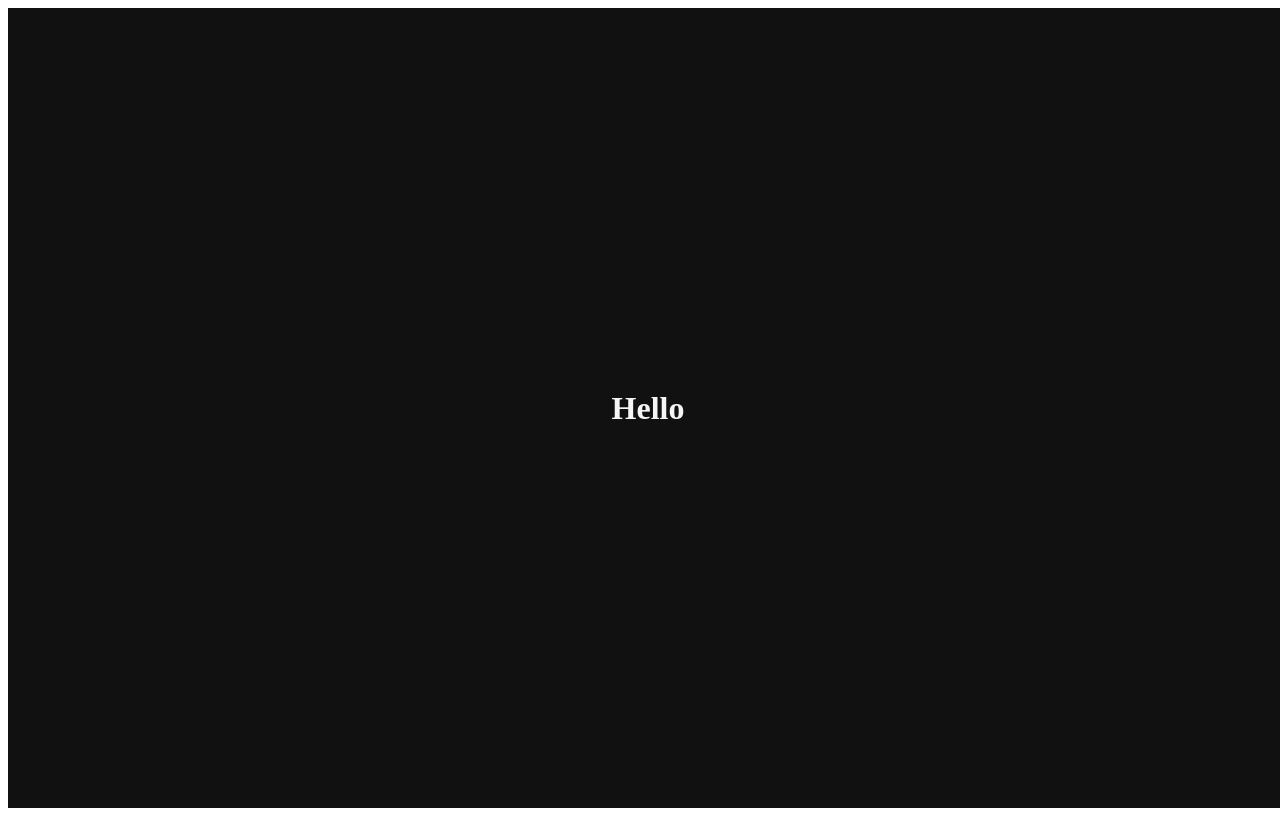
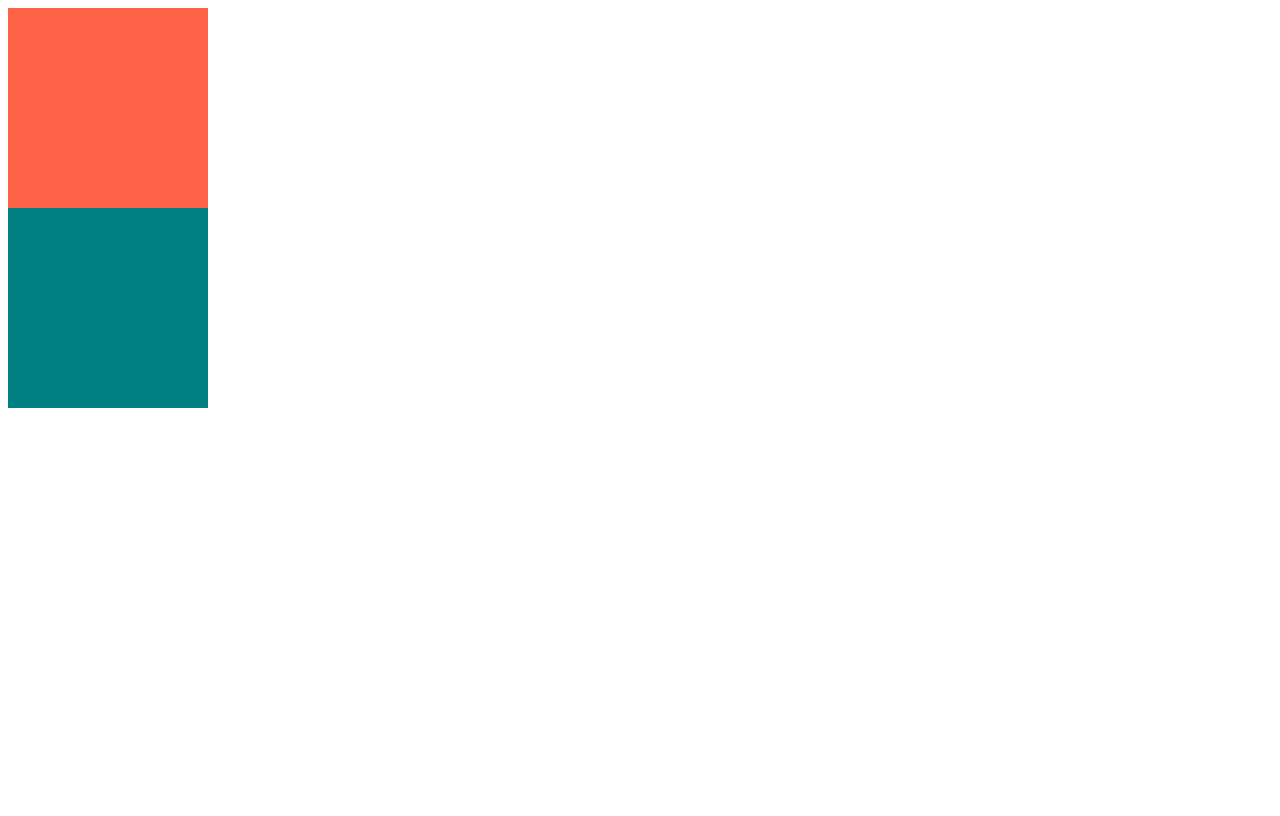
Before and after one commit to seonhee17/react-masterclass-new, a React (Create React App) app: page / in a window 1280 px wide. Built offline with nearby package versions, Linux system fonts and the light colour scheme.

Commit message:
#3.2 Typing the Props

```diff
--- a/src/App.tsx
+++ b/src/App.tsx
@@ -1,26 +1,14 @@
 import styled from "styled-components";
+import Circle from "./Circle";
 
-const Title = styled.h1`
-    color: ${(props) => props.theme.textColor};
-`;
+//3.2 Typing the Props
+function App(){
 
-const Wrapper = styled.div`
-  display: flex;
-  height: 100vh;
-  width: 100vw;
-  justify-content: center;
-  align-items: center;
-  background-color: ${(props) => props.theme.backgroundColor};
-`;
-
-//as 라는 props
-//링크로서 사용하고 싶다고 명시 할 수 있게 된다.
-function App(){
-  return (
-        <Wrapper>
-            <Title>Hello</Title>
-        </Wrapper>
-  );
+  return (<div>
+            <Circle bgColor="tomato" />
+            <Circle bgColor="teal" />
+          </div>
+    );
 }
 
 export default App;
--- /dev/null
+++ b/src/Circle.tsx
@@ -0,0 +1,38 @@
+import styled from "styled-components"
+
+
+interface ContainerProps {
+    bgColor:string;
+}
+
+//Typescript에게 Container 가 bgColor를 받을거라 얘기하려면<>안에 인터페이스를 넣어준다.
+const Container  = styled.div<ContainerProps>`
+width:200px;
+height:200px;
+background-color: ${(props)=> props.bgColor};
+`;
+
+//const x = (a:number , b: number )=>a+b;
+
+interface CircleProps{
+    bgColor:string;
+}
+
+
+function Circle({bgColor}:CircleProps){
+    return <Container bgColor={bgColor} />;
+}
+
+export default Circle;
+
+/* interface PlayShape {
+    name: string;
+    age : number;
+}
+
+
+const sayHello = (playObj:PlayShape) => `Hello ${playObj.name} you're ${playObj.age} years old`;
+
+sayHello({name: "nico",age : 12})
+ *///error hello가 정의 되어있지 않다.
+//sayHello({name: "hi",age : 12,hello:1})
--- a/src/index.tsx
+++ b/src/index.tsx
@@ -1,25 +1,14 @@
 import React from "react";
 import ReactDOM from "react-dom/client";
-import { ThemeProvider } from "styled-components";
 import App from "./App";
 
-const darkTheme = {
-  textColor: "whitesmoke",
-  backgroundColor: "#111",
-};
 
-const lightTheme = {
-  textColor: "#111",
-  backgroundColor: "whitesmoke",
-};
 
 const root = ReactDOM.createRoot(document.getElementById("root") as HTMLElement);
 
 
 root.render(
   <React.StrictMode>
-    <ThemeProvider theme={darkTheme}>
       <App />
-    </ThemeProvider>
   </React.StrictMode>,
 );
```
